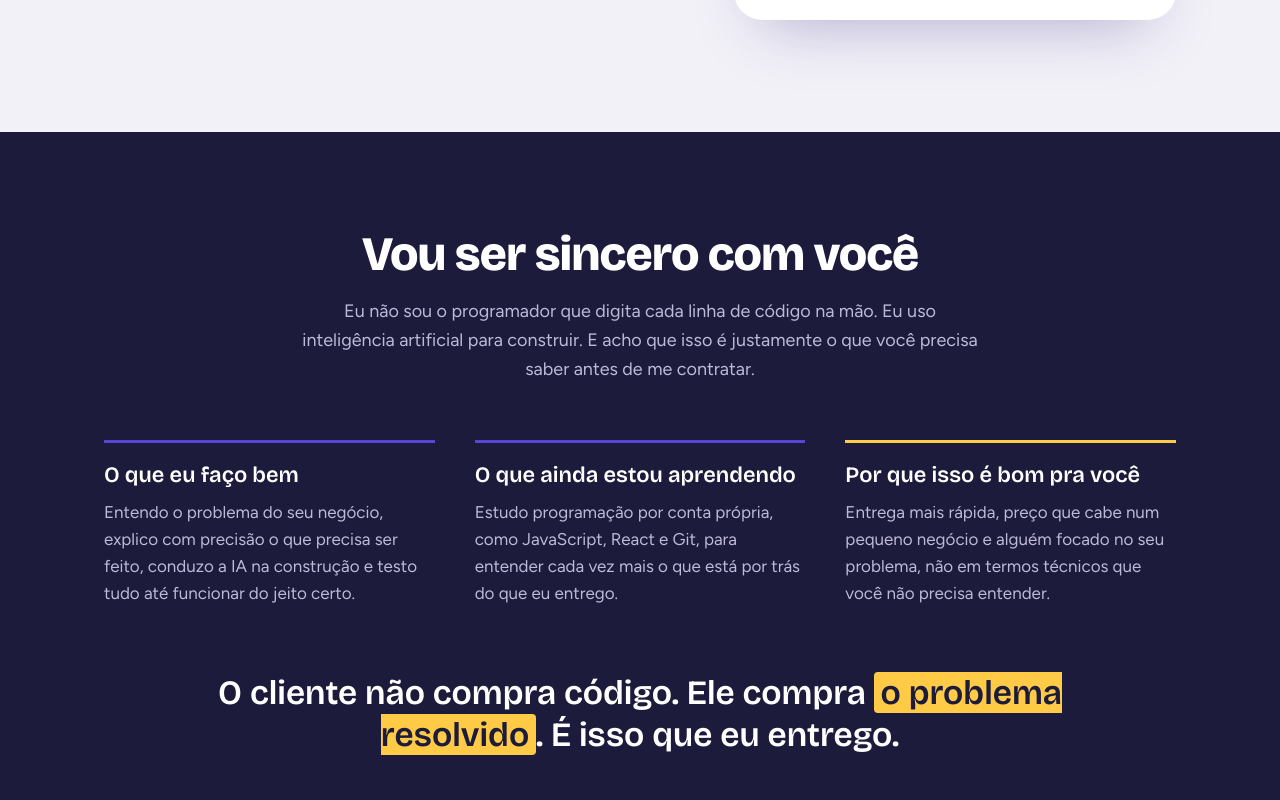
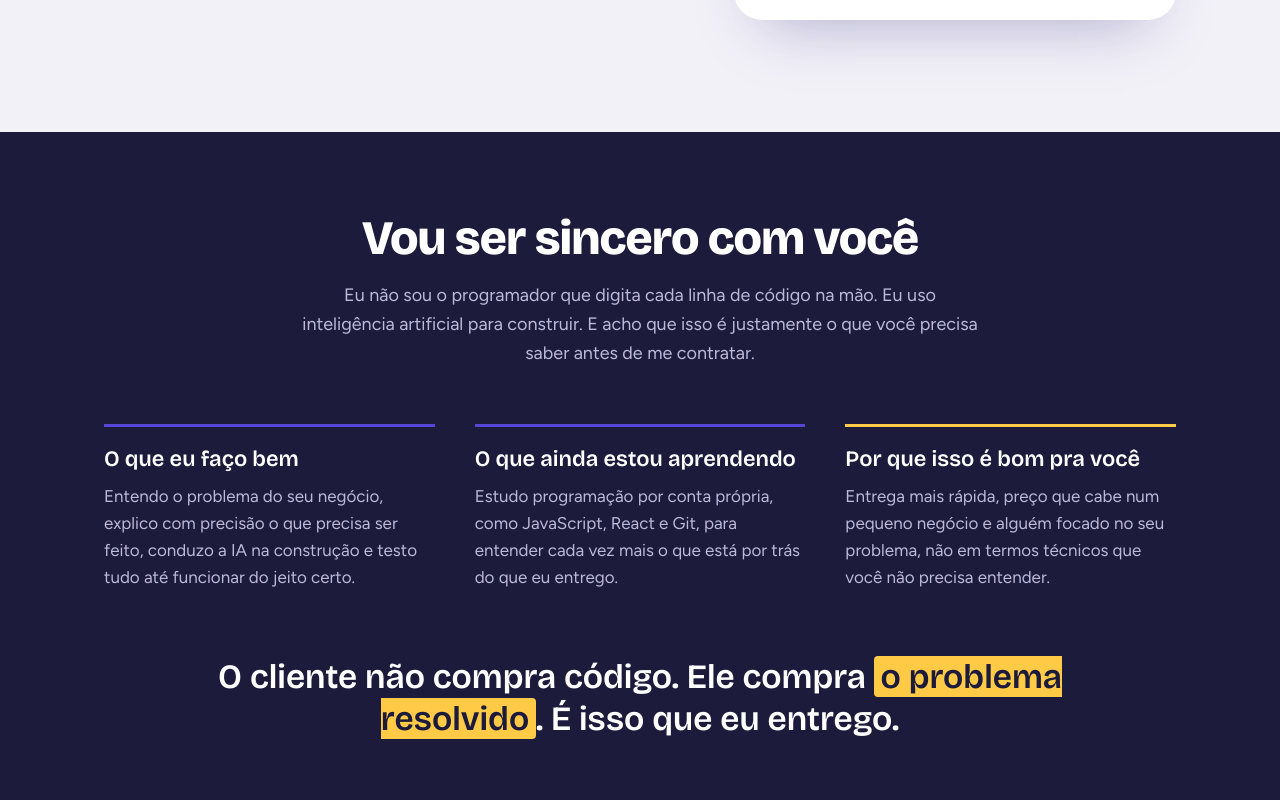
Before and after one commit to Josue-Caetano/josue-caetano.github.io, a plain HTML site: page index.html in a window 1280 px wide. Shown: the part 720-1520 px from the top of the page. Drawn offline with nearby package versions, Linux system fonts and the light colour scheme.

Commit message:
Reduz o espaço entre as seções no celular
Co-Authored-By: Claude Opus 5.5 <noreply@anthropic.com>
Claude-Session: https://claude.ai/code/session_01BUe8XEYC4WLBGAZm3a9v8B

```diff
--- a/index.html
+++ b/index.html
@@ -142,7 +142,8 @@
   .painel.trocando { opacity: 0; }
 
   /* Seções */
-  section { padding: 96px 0; }
+  section { padding: 80px 0; }
+  @media (max-width: 720px) { section { padding: 56px 0; } .projeto { padding: 32px 0; } .intro-secao { margin-bottom: 36px; } }
   .intro-secao { max-width: 40em; margin: 0 auto 56px; text-align: center; }
   .intro-secao p { margin-top: 16px; color: var(--tinta-suave); font-size: 1.125rem; }
 
```
